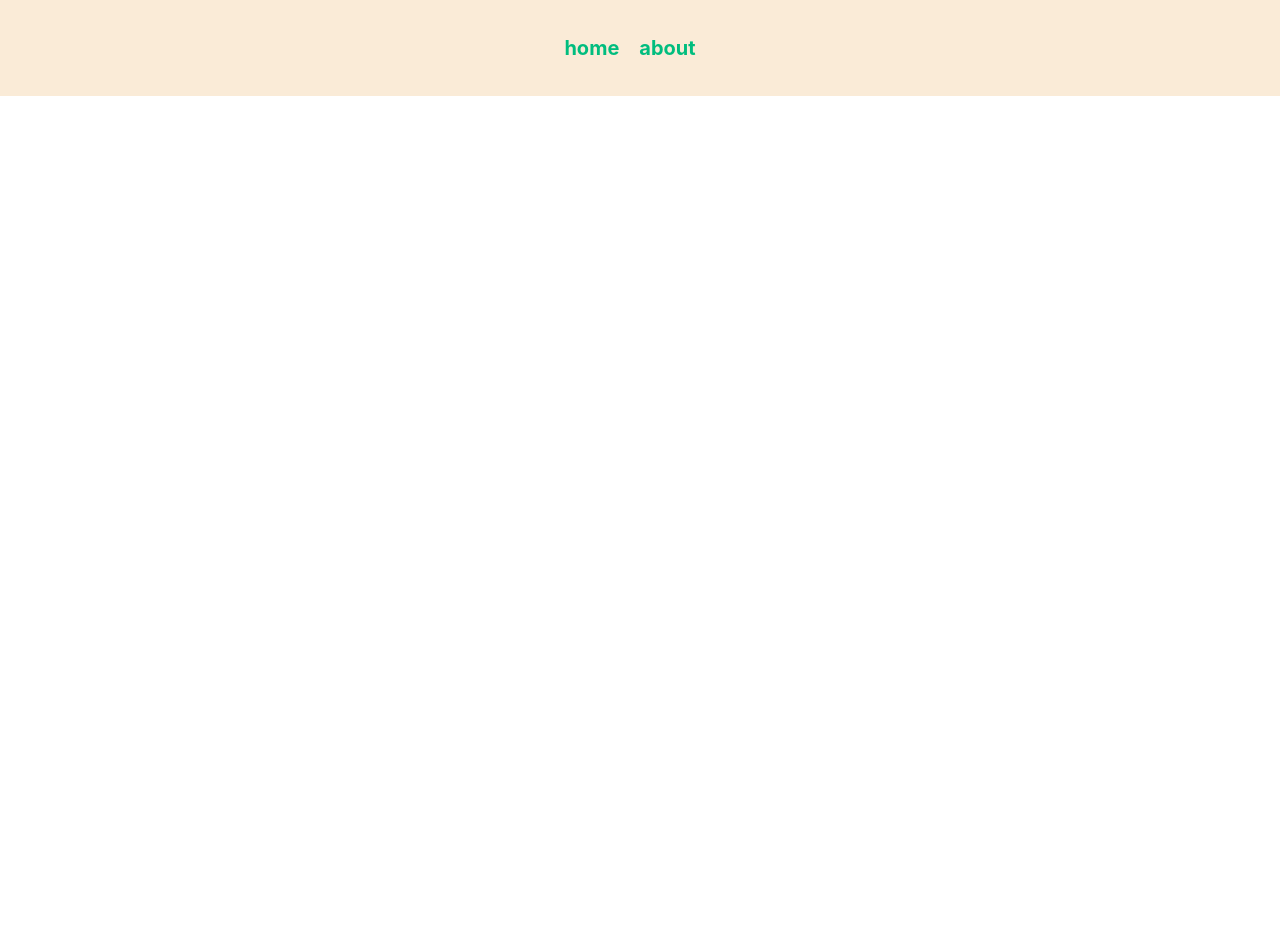
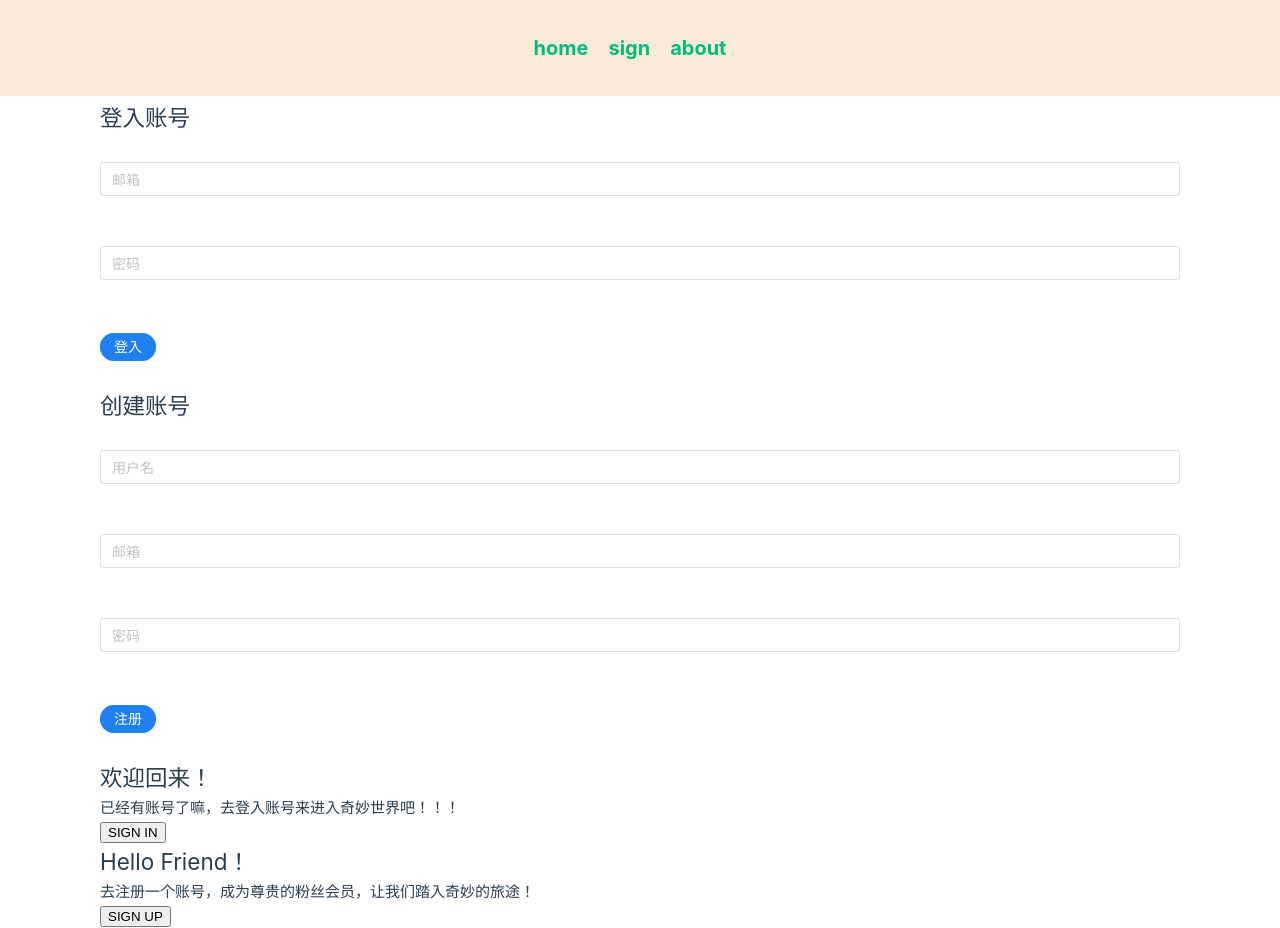
Before and after one commit to earthaYan/resume_generator_front, a Vue app: page /sign in a window 1280 px wide. Before the commit this address had no page. Before the commit the page ends 800 px from the top, so only its background shows below. Built offline with nearby package versions, Linux system fonts and the light colour scheme.

Commit message:
add login and register page

```diff
--- a/package.json
+++ b/package.json
@@ -13,6 +13,7 @@
     "format": "prettier --write src/"
   },
   "dependencies": {
+    "naive-ui": "^2.34.4",
     "pinia": "^2.1.4",
     "vue": "^3.3.4",
     "vue-router": "^4.2.4"
--- /dev/null
+++ b/src/components/RegisterLogin/LoginForm.vue
@@ -0,0 +1,24 @@
+<script setup lang="ts">
+import { ref } from 'vue'
+import { NForm, NFormItem, NInput, NButton, type FormInst } from 'naive-ui'
+const loginFormRef = ref<FormInst | null>(null)
+const formValue = ref({
+  name: '',
+  email: '',
+  password: ''
+})
+</script>
+<template>
+  <n-form ref="loginFormRef" :model="formValue">
+    <h2>登入账号</h2>
+    <n-form-item path="email">
+      <n-input placeholder="邮箱" />
+    </n-form-item>
+    <n-form-item path="password">
+      <n-input placeholder="密码" />
+    </n-form-item>
+    <n-form-item>
+      <n-button type="info" round size="small"> 登入 </n-button>
+    </n-form-item>
+  </n-form>
+</template>
--- /dev/null
+++ b/src/components/RegisterLogin/RegisterForm.vue
@@ -0,0 +1,27 @@
+<script setup lang="ts">
+import { ref } from 'vue'
+import { NForm, NFormItem, NInput, NButton } from 'naive-ui'
+const registerFormRef = ref(null)
+const formValue = ref({
+  name: '',
+  email: '',
+  password: ''
+})
+</script>
+<template>
+  <h2>创建账号</h2>
+  <n-form ref="registerFormRef" :model="formValue">
+    <n-form-item path="name">
+      <n-input placeholder="用户名" />
+    </n-form-item>
+    <n-form-item path="email">
+      <n-input placeholder="邮箱" />
+    </n-form-item>
+    <n-form-item path="password">
+      <n-input placeholder="密码" />
+    </n-form-item>
+    <n-form-item>
+      <n-button type="info" round size="small"> 注册 </n-button>
+    </n-form-item>
+  </n-form>
+</template>
--- a/src/router/index.ts
+++ b/src/router/index.ts
@@ -1,10 +1,17 @@
 import { createRouter, createWebHistory } from 'vue-router'
 import HomeView from '../views/HomeView.vue'
+import RegisterLoginView from '../views/RegisterLoginView.vue'
+
 export const routes = [
   {
     path: '/',
     name: 'home',
     component: HomeView
+  },
+  {
+    path: '/sign',
+    name: 'sign',
+    component: RegisterLoginView
   },
   {
     path: '/about',
--- /dev/null
+++ b/src/views/RegisterLoginView.vue
@@ -0,0 +1,31 @@
+<script setup lang="ts">
+import LoginForm from '@/components/RegisterLogin/LoginForm.vue'
+import RegisterForm from '@/components/RegisterLogin/RegisterForm.vue'
+</script>
+<template>
+  <div class="register-login-wrapper">
+    <LoginForm />
+    <RegisterForm />
+    <div class="switch">
+      <div class="switch-circle"></div>
+      <div class="switch_circle switch_circle-t"></div>
+      <!-- 注册左侧 -->
+      <div class="switch_container" id="switch-c1">
+        <h2 class="switch_title title">欢迎回来！</h2>
+        <p class="switch_description description">
+          已经有账号了嘛，去登入账号来进入奇妙世界吧！！！
+        </p>
+        <button class="switch_button button switch-btn">SIGN IN</button>
+      </div>
+      <!-- 登录右侧 -->
+      <div class="switch_container is-hidden" id="switch-c2">
+        <h2 class="switch_title title" style="letter-spacing: 0">Hello Friend！</h2>
+        <p class="switch_description description">
+          去注册一个账号，成为尊贵的粉丝会员，让我们踏入奇妙的旅途！
+        </p>
+        <button class="switch_button button switch-btn">SIGN UP</button>
+      </div>
+    </div>
+  </div>
+</template>
+<style scoped lang="less"></style>
```
Also changed, not shown: 1 other file (tests, documents, lock files or other folders).
